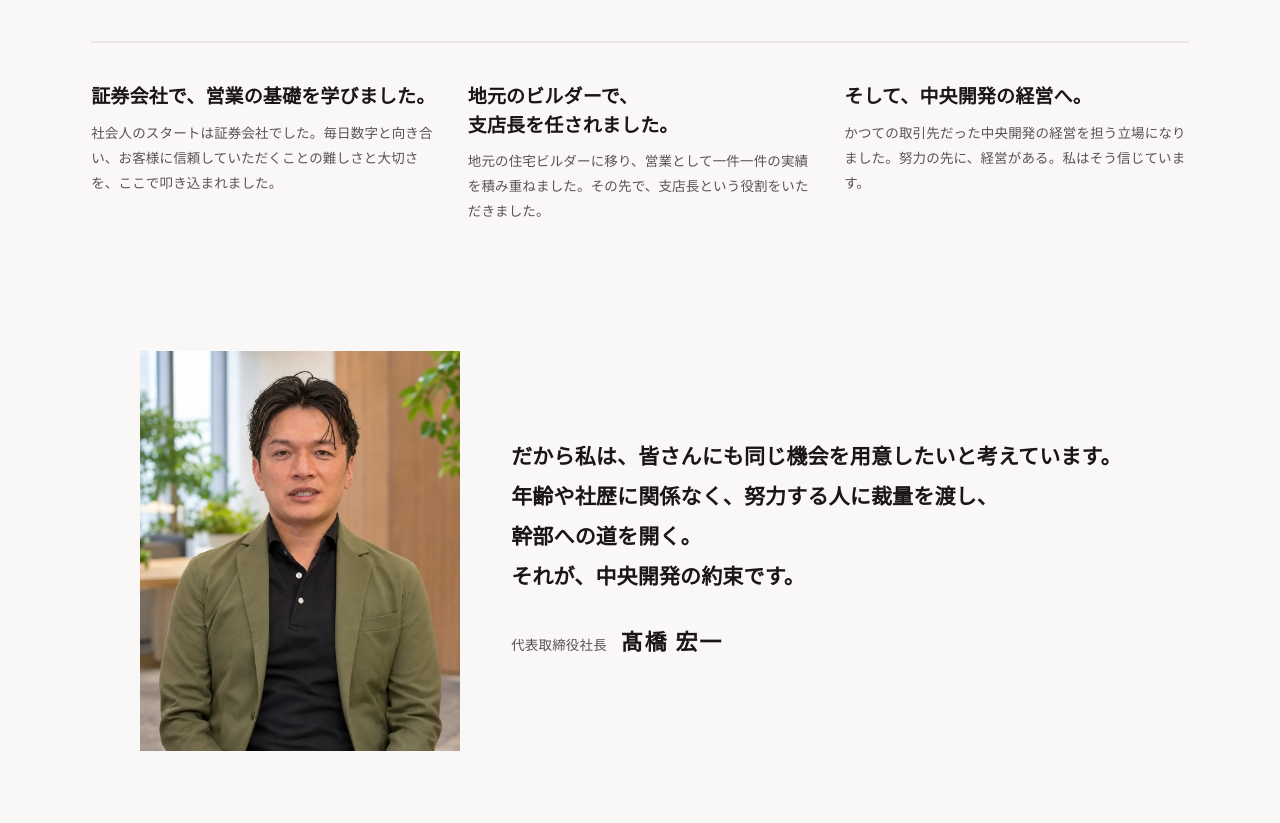
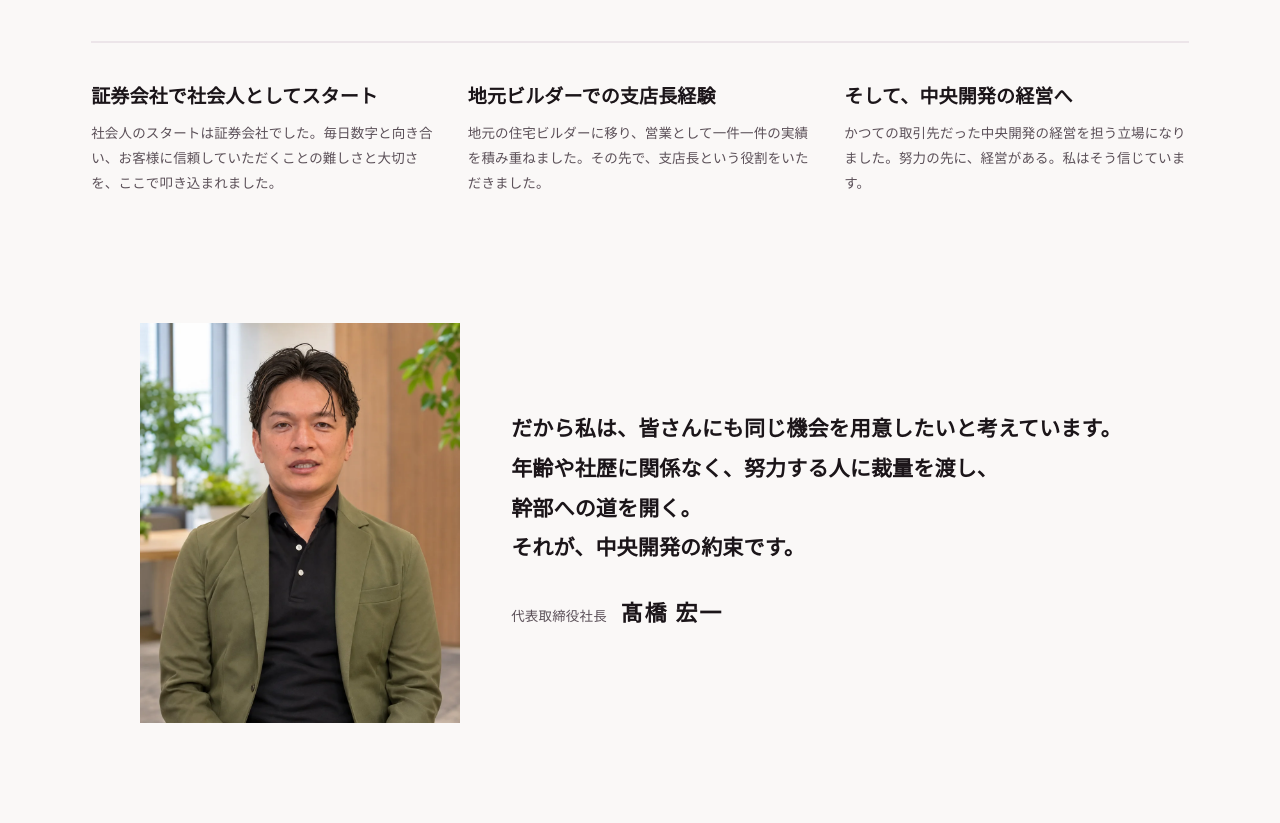
Before and after one commit to rshimada-hub/chuo-kaihatsu-recruit, a plain HTML site: page v2/index.html in a window 1280 px wide. Shown: the part 1910-2733 px from the top of the page. Drawn offline with nearby package versions, Linux system fonts and the light colour scheme; a web font is replaced by a local one.

Commit message:
v2: 代表の歩みの見出し変更
Co-Authored-By: Claude Fable 5.2 <noreply@anthropic.com>

```diff
--- a/v2/index.html
+++ b/v2/index.html
@@ -65,9 +65,9 @@
     <div class="ck-shead c"><span class="ghost" aria-hidden="true">Story</span><p class="eyebrow">代表からのメッセージ</p><h2>私も、<wbr>普通の若者でした。</h2><p>私には、特別な学歴も、恵まれたスタートもありませんでした。<br class="pc">それでも、目の前の仕事に本気で向き合い続けた結果、いま経営を任されています。<br class="pc">努力すれば道は拓ける。<wbr>これは、私自身が歩いてきた道です。</p></div>
     <div class="story one">
       <div class="ck-story">
-        <div><b>証券会社で、<wbr>営業の基礎を学びました。</b><p>社会人のスタートは証券会社でした。毎日数字と向き合い、お客様に信頼していただくことの難しさと大切さを、ここで叩き込まれました。</p></div>
-        <div><b>地元のビルダーで、<wbr>支店長を任されました。</b><p>地元の住宅ビルダーに移り、営業として一件一件の実績を積み重ねました。その先で、支店長という役割をいただきました。</p></div>
-        <div><b>そして、<wbr>中央開発の経営へ。</b><p>かつての取引先だった中央開発の経営を担う立場になりました。努力の先に、経営がある。私はそう信じています。</p></div>
+        <div><b>証券会社で<wbr>社会人としてスタート</b><p>社会人のスタートは証券会社でした。毎日数字と向き合い、お客様に信頼していただくことの難しさと大切さを、ここで叩き込まれました。</p></div>
+        <div><b>地元ビルダーでの<wbr>支店長経験</b><p>地元の住宅ビルダーに移り、営業として一件一件の実績を積み重ねました。その先で、支店長という役割をいただきました。</p></div>
+        <div><b>そして、<wbr>中央開発の経営へ</b><p>かつての取引先だった中央開発の経営を担う立場になりました。努力の先に、経営がある。私はそう信じています。</p></div>
       </div>
       <div class="story-end">
         <figure class="story-photo"><img src="assets/img/photo/president.webp" alt="代表取締役社長 髙橋 宏一" loading="lazy" width="1000" height="1250"></figure>
```
